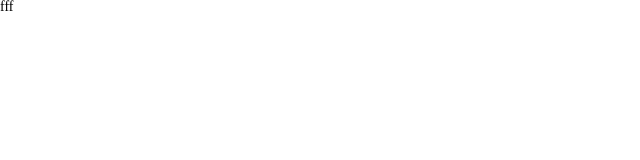
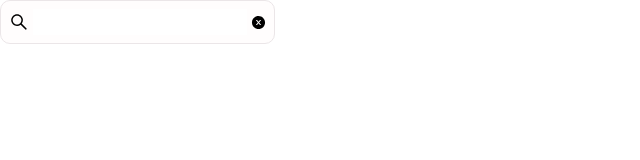
Before and after one commit to ufoBeliever/books, a React (Create React App) app: page / in a window 1280 px wide. Shown: the top 160 px of the page, without its empty margins (0-640 px from the left). Built offline with nearby package versions, Linux system fonts and the light colour scheme.

Commit message:
feat: input component added

```diff
--- a/package.json
+++ b/package.json
@@ -12,6 +12,7 @@
     "@types/react-dom": "^18.0.11",
     "react": "^18.2.0",
     "react-dom": "^18.2.0",
+    "react-icons": "^4.7.1",
     "react-scripts": "5.0.1",
     "sass": "^1.58.1",
     "typescript": "^4.9.5",
--- a/src/App.tsx
+++ b/src/App.tsx
@@ -1,7 +1,12 @@
 import React from "react";
+import { Input } from "./components";
 
 function App() {
-  return <div className="App">fff</div>;
+  return (
+    <div className="App">
+      <Input onSubmit={(a: string) => console.log(a)} />
+    </div>
+  );
 }
 
 export default App;
--- /dev/null
+++ b/src/components/Input/index.tsx
@@ -0,0 +1,34 @@
+import "./styles.scss";
+import { AiOutlineSearch, AiFillCloseCircle } from "react-icons/ai";
+import { useState } from "react";
+import { IInputProps } from "./types";
+
+export const Input: React.FC<IInputProps> = ({ onSubmit }) => {
+  const [value, setValue] = useState<string>("");
+
+  const submitHandler = (e: React.FormEvent<HTMLFormElement>) => {
+    e.preventDefault();
+    onSubmit(value);
+    setValue("");
+  };
+
+  return (
+    <form className="form-input" onSubmit={submitHandler}>
+      <button type="submit" className="form-input__button">
+        <AiOutlineSearch size="20px" />
+      </button>
+      <input
+        className="form-input__input"
+        value={value}
+        onChange={(e) => setValue(e.target.value)}
+      />
+      <button
+        type="reset"
+        className="form-input__button"
+        onClick={() => setValue("")}
+      >
+        <AiFillCloseCircle size="15px" />
+      </button>
+    </form>
+  );
+};
--- /dev/null
+++ b/src/components/Input/styles.scss
@@ -0,0 +1,27 @@
+.form-input {
+  background: #fffdfd;
+
+  border: 1px solid #ebe6e8;
+  border-radius: 10px;
+  height: 44px;
+  width: 275px;
+  display: flex;
+  align-items: center;
+  justify-content: space-between;
+  padding: 8px;
+  gap: 4px;
+
+  &__input {
+    width: 100%;
+    height: 100%;
+    font-family: Arial, Helvetica, sans-serif;
+    font-size: 16px;
+  }
+
+  &__button {
+    background: transparent;
+    display: flex;
+    align-items: center;
+    justify-content: center;
+  }
+}
--- /dev/null
+++ b/src/components/Input/types.d.ts
@@ -0,0 +1,3 @@
+export interface IInputProps {
+  onSubmit: (a: string) => any;
+}
--- /dev/null
+++ b/src/components/index.ts
@@ -0,0 +1 @@
+export * from "./Input";
```
Also changed, not shown: 1 other file (tests, documents, lock files or other folders).
